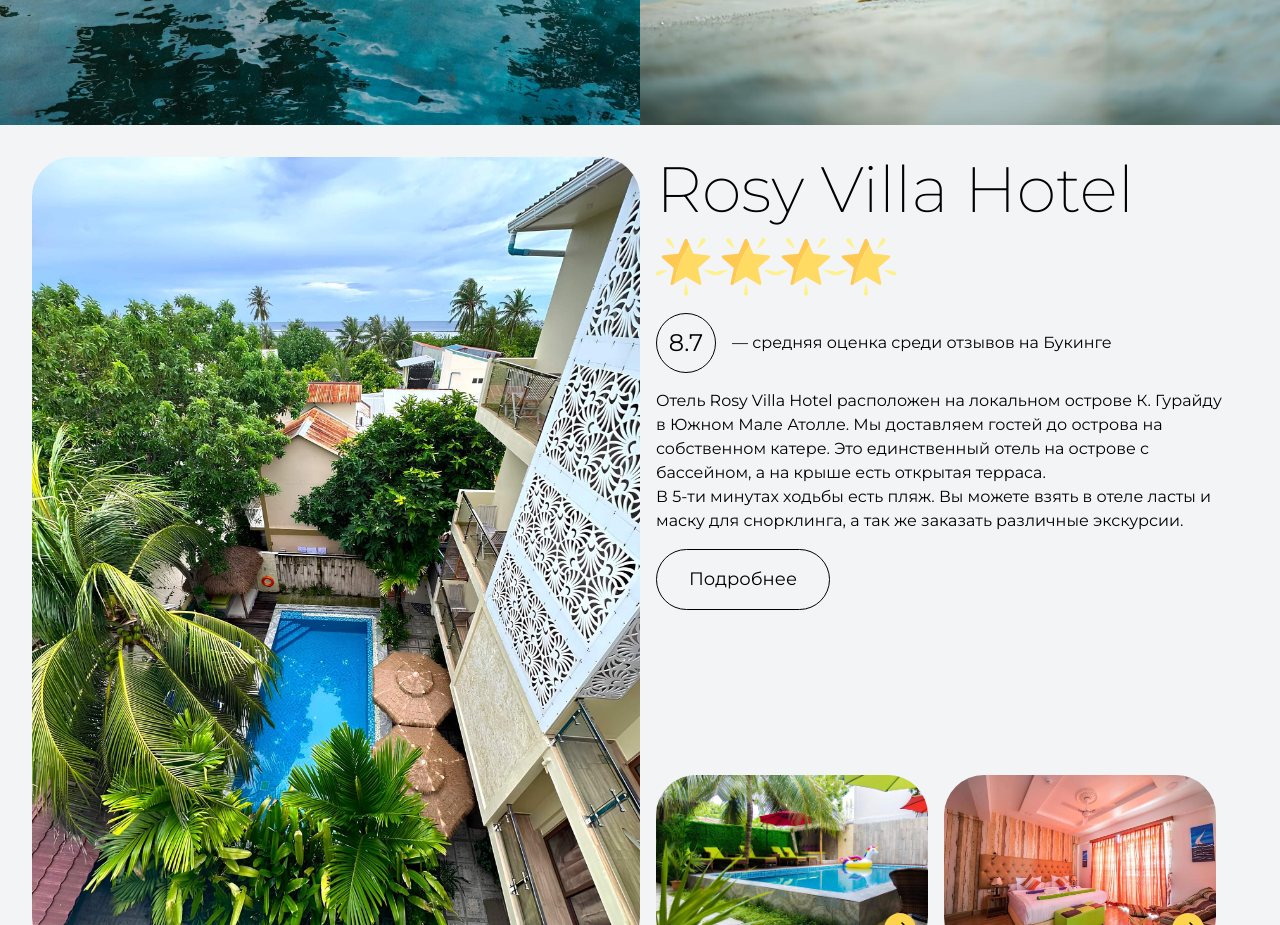
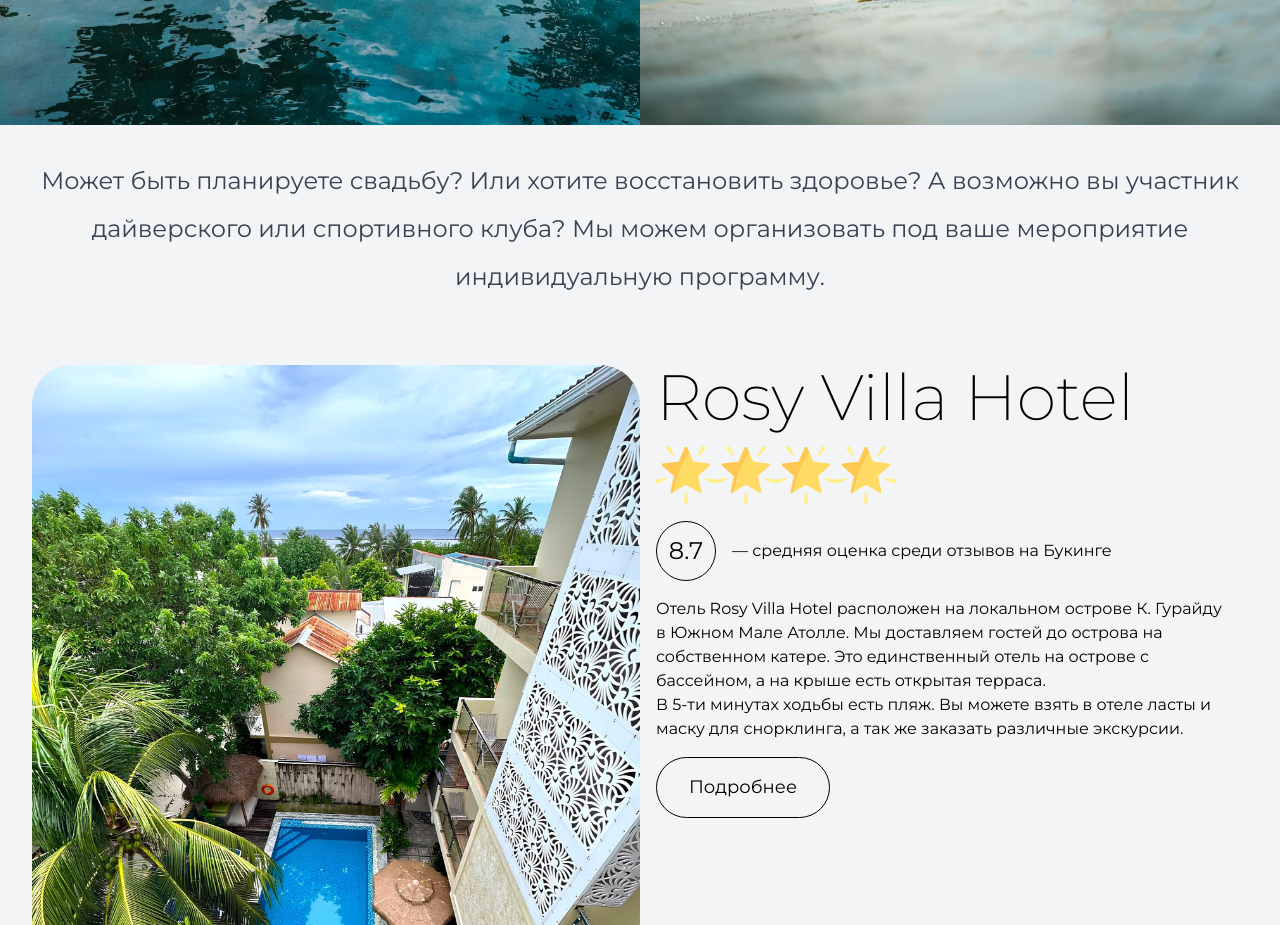
Before and after one commit to RostislavIvanov/maldives-landing, a React (Vite) app: page / in a window 1280 px wide. Shown: the part 8960-9885 px from the top of the page. Built offline with nearby package versions, Linux system fonts and the light colour scheme.

Commit message:
Добавление описания в блок особенностей

```diff
--- a/src/Blocks/Features/Features.module.css
+++ b/src/Blocks/Features/Features.module.css
@@ -61,3 +61,7 @@
 .features__icon {
     @apply block w-8 h-8 mt-4 animate-bounce;
 }
+
+.features__description {
+    @apply py-8 bg-lightGrey;
+}
--- a/src/Blocks/Features/Features.tsx
+++ b/src/Blocks/Features/Features.tsx
@@ -10,6 +10,7 @@ import culture1 from '~/assets/images/culture-1.jpg';
 import FeaturesItem from '~/components/FeaturesItem/FeaturesItem.tsx';
 import { FC } from 'react';
 import { useModal } from '~/hooks/useModal/useModal.tsx';
+import Description from '~/components/Description/Description.tsx';
 
 const Features: FC = () => {
     const [
@@ -104,6 +105,12 @@ const Features: FC = () => {
                     />
                 </div>
             </div>
+            <div className={classes.features__description}>
+                <Description>
+                    Может быть планируете свадьбу? Или хотите восстановить здоровье? А возможно вы участник дайверского
+                    или спортивного клуба? Мы можем организовать под ваше мероприятие индивидуальную программу.
+                </Description>
+            </div>
             <ModalPanel/>
         </>
     );
```
